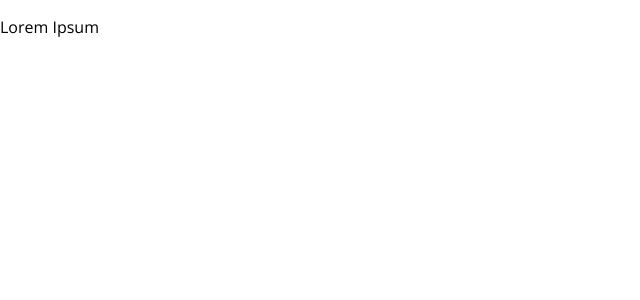
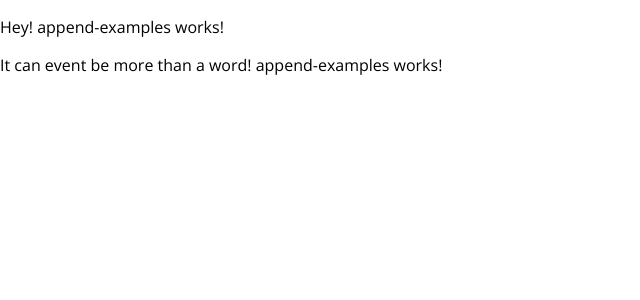
Before and after one commit to Mikailus/angular-tasks-without-context, an Angular app: page / in a window 1280 px wide. Shown: the top 300 px of the page, without its empty margins (0-640 px from the left). Built offline with nearby package versions, Linux system fonts and the light colour scheme.

Commit message:
Stworzenie pipe dodającego słowo a nawet tekst przed danym tekstem

```diff
--- a/src/app/app.component.html
+++ b/src/app/app.component.html
@@ -58,4 +58,6 @@
 
 <!-- <app-dot-to-comma-examples></app-dot-to-comma-examples> -->
 
-<app-hyphen-to-space-examples></app-hyphen-to-space-examples>
+<!-- <app-hyphen-to-space-examples></app-hyphen-to-space-examples> -->
+
+<app-append-examples></app-append-examples>
--- a/src/app/app.module.ts
+++ b/src/app/app.module.ts
@@ -33,6 +33,8 @@ import { DotToCommaPipe } from './dot-to-comma.pipe';
 import { DotToCommaExamplesComponent } from './dot-to-comma-examples/dot-to-comma-examples.component';
 import { HyphenToSpacePipe } from './hyphen-to-space.pipe';
 import { HyphenToSpaceExamplesComponent } from './hyphen-to-space-examples/hyphen-to-space-examples.component';
+import { AppendWordPipe } from './append-word.pipe';
+import { AppendExamplesComponent } from './append-examples/append-examples.component';
 
 @NgModule({
   declarations: [
@@ -67,7 +69,9 @@ import { HyphenToSpaceExamplesComponent } from './hyphen-to-space-examples/hyphe
     DotToCommaPipe,
     DotToCommaExamplesComponent,
     HyphenToSpacePipe,
-    HyphenToSpaceExamplesComponent
+    HyphenToSpaceExamplesComponent,
+    AppendWordPipe,
+    AppendExamplesComponent
   ],
   imports: [
     BrowserModule
--- /dev/null
+++ b/src/app/append-examples/append-examples.component.html
@@ -0,0 +1,2 @@
+<p>{{ 'append-examples works!' | appendWord:'Hey!' }}</p>
+<p>{{ 'append-examples works!' | appendWord:'It can event be more than a word!' }}</p>
--- /dev/null
+++ b/src/app/append-examples/append-examples.component.ts
@@ -0,0 +1,15 @@
+import { Component, OnInit } from '@angular/core';
+
+@Component({
+  selector: 'app-append-examples',
+  templateUrl: './append-examples.component.html',
+  styleUrls: ['./append-examples.component.css']
+})
+export class AppendExamplesComponent implements OnInit {
+
+  constructor() { }
+
+  ngOnInit(): void {
+  }
+
+}
--- /dev/null
+++ b/src/app/append-word.pipe.ts
@@ -0,0 +1,13 @@
+import { Pipe, PipeTransform } from '@angular/core';
+
+@Pipe({
+  name: 'appendWord'
+})
+export class AppendWordPipe implements PipeTransform {
+
+  transform(value: string, wordToAppend: string): string {
+    console.log(wordToAppend)
+    return `${wordToAppend} ${value}`;
+  }
+
+}
```
Also changed, not shown: src/app/append-examples/append-examples.component.css (added).
